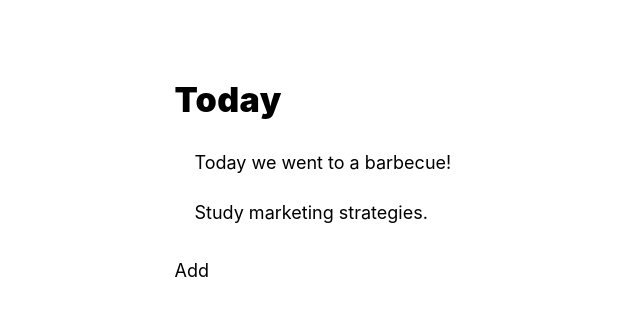
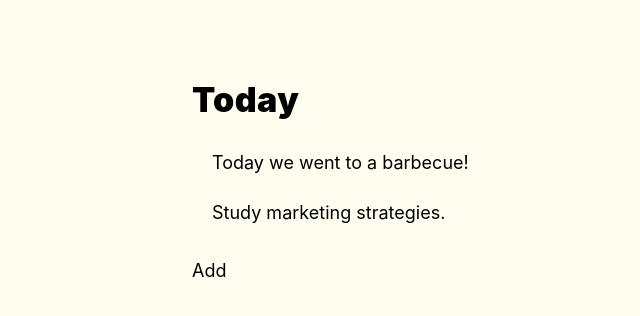
Before and after one commit to sashareushkin/Day-Log, a plain HTML site: page index.html in a window 1280 px wide. Shown: the whole page, without its empty margins (148-788 px from the left). Drawn offline with Linux system fonts and the light colour scheme.

Commit message:
Анимация нового лога

```diff
--- a/css/main.css
+++ b/css/main.css
@@ -3,6 +3,10 @@
     font-size: 18px;
     line-height: 30px;
     color: black;
+}
+
+body {
+    background-color: #FFFDEF;
 }
 
 .page {
@@ -11,6 +15,7 @@
     margin: auto;
 
     padding: 80px 15px 0 20px;
+    box-sizing: border-box;
 }
 
 .listLog {
```
Also changed, not shown: Animate/day log 1.gif (added), 5 other files.
